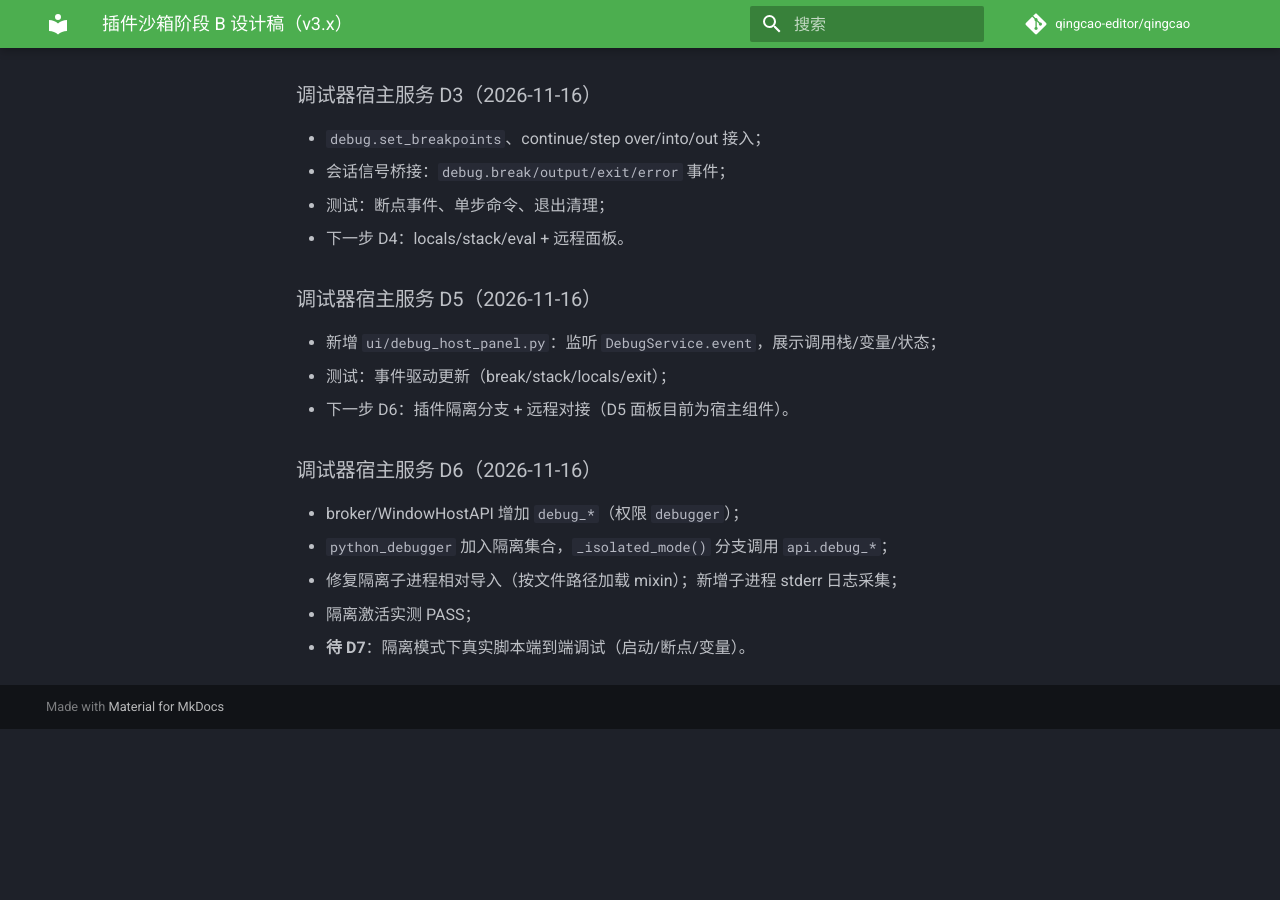
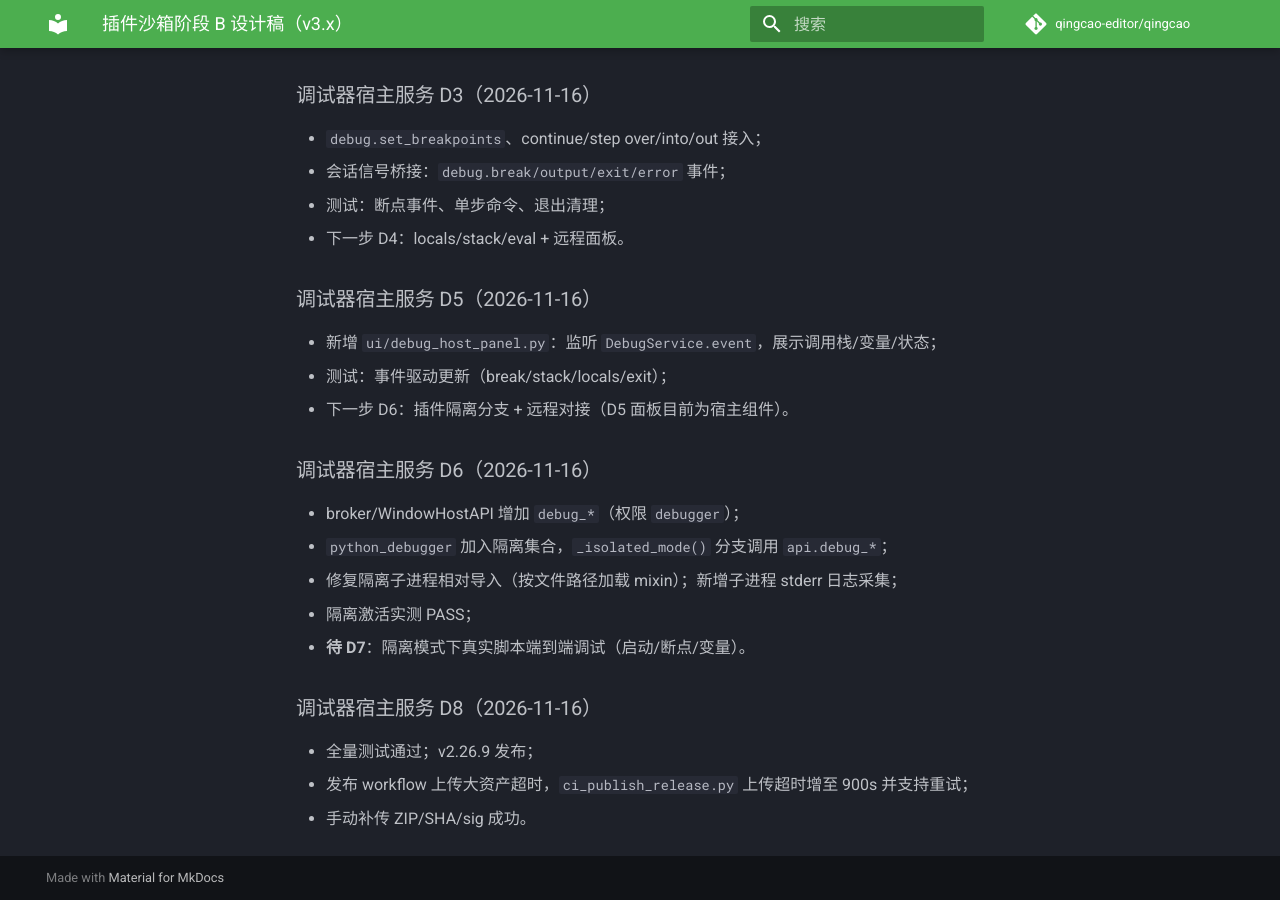
Before and after one commit to TomJerryGit/qingcao, an MkDocs documentation site: the page built from docs/plugin_sandbox_stage_b.md, in a window 1280 px wide and 900 px high, scrolled down 6972 px. Built offline with MkDocs 1.6.1 and Material for MkDocs 9.7.7, drawn with Linux system fonts in a browser that asks for light colours; comment, search, counter and statistics services are not loaded; before the commit the page ends 7701 px from its top, so only the background shows below that.

Commit message:
fix(ci): 发布上传超时增至900s重试；D8 文档

```diff
--- a/docs/plugin_sandbox_stage_b.md
+++ b/docs/plugin_sandbox_stage_b.md
@@ -247,3 +247,9 @@ python tools/verify_plugin_isolation.py --plugin plugins/wordcount
 - 修复隔离子进程相对导入（按文件路径加载 mixin）；新增子进程 stderr 日志采集；
 - 隔离激活实测 PASS；
 - **待 D7**：隔离模式下真实脚本端到端调试（启动/断点/变量）。
+
+### 调试器宿主服务 D8（2026-11-16）
+
+- 全量测试通过；v2.26.9 发布；
+- 发布 workflow 上传大资产超时，`ci_publish_release.py` 上传超时增至 900s 并支持重试；
+- 手动补传 ZIP/SHA/sig 成功。
```
Also changed, not shown: docs/debugger_host_service_plan.md (+1 -1 lines), 1 other file.
